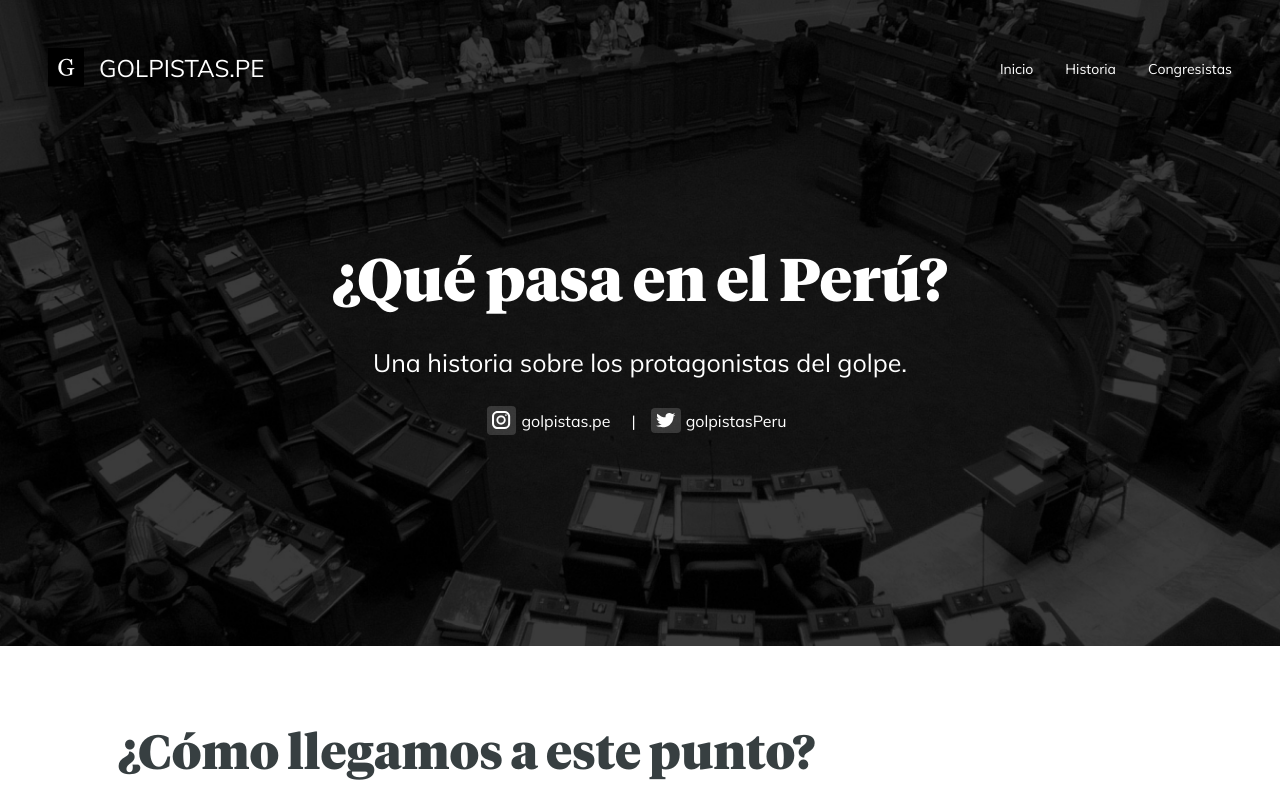
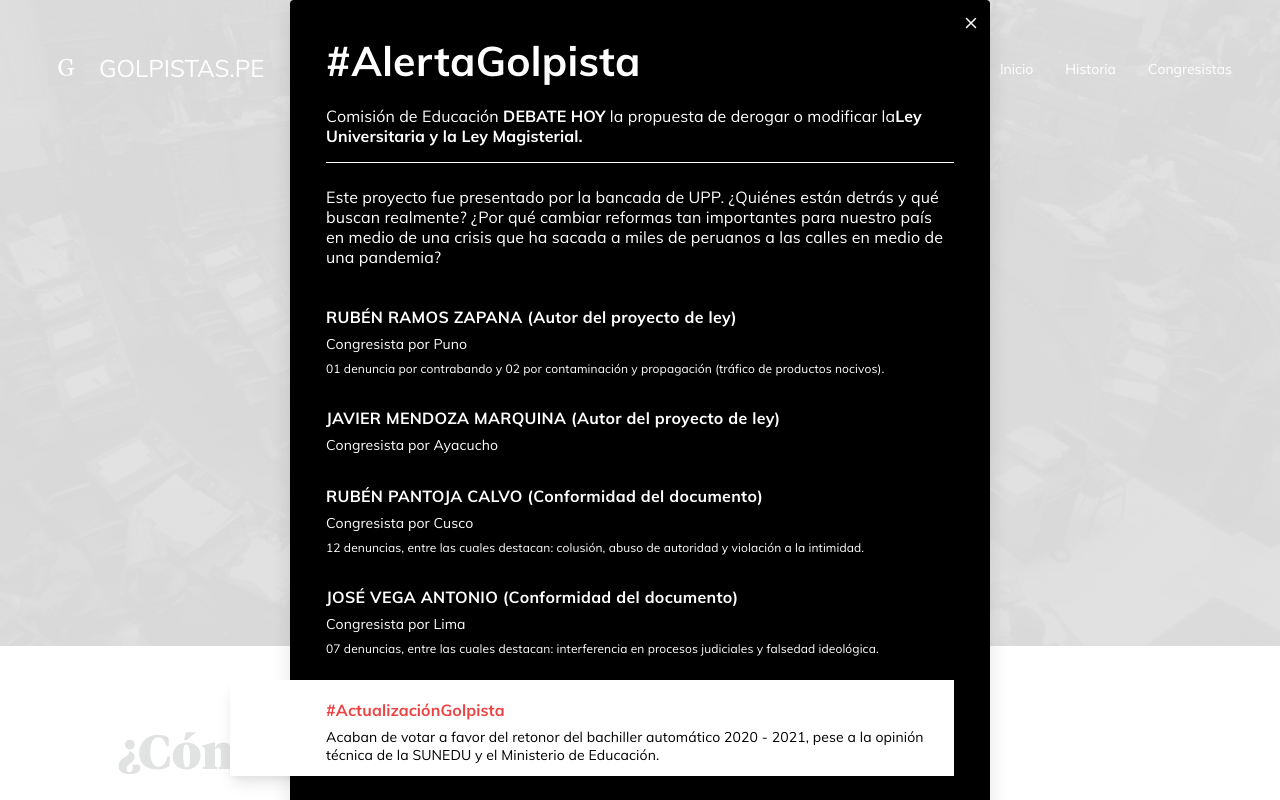
Before and after one commit to openpolitica/golpistas.pe, a Next.js app: page / in a window 1280 px wide. Shown: the top 800 px of the page. Built offline with nearby package versions, Linux system fonts and the light colour scheme; no server answers.

Commit message:
Add modal content

```diff
--- a/components/HomeModal.js
+++ b/components/HomeModal.js
@@ -1,5 +1,27 @@
 import React from "react";
 import Modal from "./Modal";
+import styles from "../styles/HomeModal.module.css";
+
+const title = (
+  <>
+    <h2 className={styles.title}>#AlertaGolpista</h2>
+    <p className={styles.paragraph}>
+      Comisión de Educación <b>DEBATE HOY</b> la propuesta de derogar o
+      modificar la
+      <b>Ley Universitaria y la Ley Magisterial.</b>
+    </p>
+  </>
+);
+
+function FieldCongress({ name, region, denuncia }) {
+  return (
+    <div className={styles.field}>
+      <h4 className={styles.name}>{name}</h4>
+      <div className={styles.region}>{region}</div>
+      {denuncia && <p className={styles.denuncia}>{denuncia}</p>}
+    </div>
+  );
+}
 
 function HomeModal() {
   const [isOpen, setIsOpen] = React.useState(true);
@@ -7,11 +29,51 @@ function HomeModal() {
   return (
     <Modal
       onRequestClose={() => setIsOpen(false)}
-      title="Super Title"
+      title={title}
       isOpen={isOpen}
       className="main-modal"
+      overlayClassName="white"
     >
-      <p>A la espera del texto</p>
+      <p className={styles.content}>
+        Este proyecto fue presentado por la bancada de UPP. ¿Quiénes están
+        detrás y qué buscan realmente? ¿Por qué cambiar reformas tan importantes
+        para nuestro país en medio de una crisis que ha sacada a miles de
+        peruanos a las calles en medio de una pandemia?
+      </p>
+
+      <FieldCongress
+        name="RUBÉN RAMOS ZAPANA (Autor del proyecto de ley)"
+        region="Congresista por Puno"
+        denuncia="01 denuncia por contrabando y 02 por contaminación y propagación (tráfico de productos nocivos)."
+      />
+
+      <FieldCongress
+        name="JAVIER MENDOZA MARQUINA (Autor del proyecto de ley)"
+        region="Congresista por Ayacucho"
+      />
+
+      <FieldCongress
+        name="RUBÉN PANTOJA CALVO (Conformidad del documento)"
+        region="Congresista por Cusco"
+        denuncia="12 denuncias, entre las cuales destacan: colusión, abuso de autoridad y violación a la intimidad."
+      />
+
+      <FieldCongress
+        name="JOSÉ VEGA ANTONIO (Conformidad del documento)"
+        region="Congresista por Lima"
+        denuncia="07 denuncias, entre las cuales destacan: interferencia en procesos judiciales y falsedad ideológica."
+      />
+
+      <div className={styles.update}>
+        <h3 className={styles.updateTitle}>#ActualizaciónGolpista</h3>
+        <div className={styles.updateContent}>
+          Acaban de votar a favor del retonor del bachiller automático 2020 -
+          2021, pese a la opinión técnica de la SUNEDU y el Ministerio de
+          Educación.
+        </div>
+      </div>
+
+      <footer className={styles.footer}>#TodosLosDíasHastaQueCaigan</footer>
     </Modal>
   );
 }
--- a/components/Modal.js
+++ b/components/Modal.js
@@ -7,6 +7,7 @@ const Modal = ({
   body,
   className = "",
   children,
+  overlayClassName,
   ...restProps
 }) => (
   <ReactModal
@@ -14,19 +15,21 @@ const Modal = ({
     onRequestClose={onRequestClose}
     className={`modal ${className}`}
     ariaHideApp={false}
-    overlayClassName="react-modal-overlay"
+    overlayClassName={`react-modal-overlay ${overlayClassName}`}
   >
     <div className="modal-top-section">
-      {title && <h2 className="modal__title">{title}</h2>}
+      {typeof title === "string" ? (
+        <h2 className="modal__title">{title}</h2>
+      ) : (
+        title
+      )}
       <span
         className="modal-close"
         onClick={onRequestClose}
         data-testid="modal-close-button"
       />
     </div>
-    <div className="modal-content">
-      {children}
-    </div>
+    <div className="modal-content">{children}</div>
   </ReactModal>
 );
 
--- a/pages/index.js
+++ b/pages/index.js
@@ -1,90 +1,94 @@
-import { useEffect, useState } from 'react'
-import Head from 'next/head'
-import styles from '../styles/Home.module.css'
-import History from '../components/History'
-import Banner from '../components/Banner'
-import Votes from '../components/Votes'
-import Timeline from '../icons/Timeline'
-import Header from '../components/Header'
-import Congresistas from '../components/Congresistas'
-import ModalCongresista from '../components/ModalCongresista'
-import Footer from '../components/Footer'
-import { makeSlug, onlyUnique } from '../utils/functions'
-import Parties from '../components/Parties'
+import { useEffect, useState } from "react";
+import Head from "next/head";
+import styles from "../styles/Home.module.css";
+import History from "../components/History";
+import Banner from "../components/Banner";
+import Votes from "../components/Votes";
+import Timeline from "../icons/Timeline";
+import Header from "../components/Header";
+import Congresistas from "../components/Congresistas";
+import ModalCongresista from "../components/ModalCongresista";
+import HomeModal from "../components/HomeModal";
+import Footer from "../components/Footer";
+import { makeSlug, onlyUnique } from "../utils/functions";
+import Parties from "../components/Parties";
 
-export default function Home () {
-  const [isOpen, setIsOpen] = useState(false)
-  const [currentCongresista, setCurrentCongresista] = useState(null)
-  const [congresistas, setCongresistas] = useState([])
-  const [filteredCongresistas, setFilteredCongresistas] = useState([])
-  const [parties, setParties] = useState([])
+export default function Home() {
+  const [isOpen, setIsOpen] = useState(false);
+  const [currentCongresista, setCurrentCongresista] = useState(null);
+  const [congresistas, setCongresistas] = useState([]);
+  const [filteredCongresistas, setFilteredCongresistas] = useState([]);
+  const [parties, setParties] = useState([]);
 
   useEffect(() => {
-    async function getCongresistas () {
+    async function getCongresistas() {
       const response = await fetch(
-        'https://api-golpistas-pe.herokuapp.com/api/golpistas'
-      )
-      const data = await response.json()
+        "https://api-golpistas-pe.herokuapp.com/api/golpistas"
+      );
+      const data = await response.json();
 
-      const filtered = data
-        .filter((congresista) => congresista.votos.votoVacancia === 1)
+      const filtered = data.filter(
+        (congresista) => congresista.votos.votoVacancia === 1
+      );
 
       // FIltering
-      let parsedParties = []
+      let parsedParties = [];
       filtered.forEach((congresista) => {
-        let slug = makeSlug(congresista.partidoPolitico.nombre)
-        let party = congresista.partidoPolitico
-        party['slug'] = slug
-        party['img'] = '/partidos/' + slug + '.png'
-        if (!parsedParties.some(entry => entry.slug === slug)) {
-          parsedParties.push(party)
+        let slug = makeSlug(congresista.partidoPolitico.nombre);
+        let party = congresista.partidoPolitico;
+        party["slug"] = slug;
+        party["img"] = "/partidos/" + slug + ".png";
+        if (!parsedParties.some((entry) => entry.slug === slug)) {
+          parsedParties.push(party);
         }
-      })
+      });
 
-      setCongresistas(filtered)
-      setFilteredCongresistas(filtered)
-      setParties(parsedParties)
+      setCongresistas(filtered);
+      setFilteredCongresistas(filtered);
+      setParties(parsedParties);
     }
 
-    getCongresistas()
-  }, [])
+    getCongresistas();
+  }, []);
 
   const openModal = (congresista) => {
-    setIsOpen(true)
-    setCurrentCongresista(congresista)
-  }
+    setIsOpen(true);
+    setCurrentCongresista(congresista);
+  };
 
   const filterParty = (party) => {
-    if (parties.some((partyEl) => {
-      return (partyEl.slug === party.slug) && party.isActive
-    })) {
-      party.isActive = false
-      setFilteredCongresistas(congresistas)
-      return
+    if (
+      parties.some((partyEl) => {
+        return partyEl.slug === party.slug && party.isActive;
+      })
+    ) {
+      party.isActive = false;
+      setFilteredCongresistas(congresistas);
+      return;
     }
-    parties.forEach(party => party.isActive = false)
-    party.isActive = true
+    parties.forEach((party) => (party.isActive = false));
+    party.isActive = true;
     let filtered = congresistas.filter((congresista) => {
-      return makeSlug(congresista.partidoPolitico.nombre) === party.slug
-    })
+      return makeSlug(congresista.partidoPolitico.nombre) === party.slug;
+    });
 
-    setFilteredCongresistas(filtered)
-  }
+    setFilteredCongresistas(filtered);
+  };
 
   return (
     <div className={styles.container}>
       <Head>
         <title>golpistas.pe</title>
-        <link rel="icon" href="/favicon.ico"/>
-        <meta name="title" content="Golpistas"/>
+        <link rel="icon" href="/favicon.ico" />
+        <meta name="title" content="Golpistas" />
         <meta
           name="description"
           content="Una web con información acerca de las denuncias de los congresistas que no debemos olvidar."
         />
-        <meta name="viewport" content="width=device-width,initial-scale=1"/>
-        <meta property="og:type" content="website"/>
-        <meta property="og:url" content="https://golpistas.pe/"/>
-        <meta property="og:title" content="Golpistas"/>
+        <meta name="viewport" content="width=device-width,initial-scale=1" />
+        <meta property="og:type" content="website" />
+        <meta property="og:url" content="https://golpistas.pe/" />
+        <meta property="og:title" content="Golpistas" />
         <meta
           property="og:description"
           content="Una web con información acerca de las denuncias de los congresistas que no debemos olvidar."
@@ -93,9 +97,9 @@ export default function Home () {
           property="og:image"
           content="https://golpistas.pe/open-graph-logo.png"
         />
-        <meta property="twitter:card" content="summary_large_image"/>
-        <meta property="twitter:url" content="https://golpistas.pe/"/>
-        <meta property="twitter:title" content="Golpistas"/>
+        <meta property="twitter:card" content="summary_large_image" />
+        <meta property="twitter:url" content="https://golpistas.pe/" />
+        <meta property="twitter:title" content="Golpistas" />
         <meta
           property="twitter:description"
           content="Una web con información acerca de las denuncias de los congresistas que no debemos olvidar."
@@ -106,22 +110,23 @@ export default function Home () {
         />
       </Head>
 
-      <Header/>
-      <History/>
+      <Header />
+      <History />
       <div className={styles.timelineContainer}>
-        <Timeline/>
+        <Timeline />
       </div>
-      <Banner/>
-      <Votes/>
-      <Parties parties={parties} filterParty={filterParty}/>
-      <Congresistas congresistas={filteredCongresistas} openModal={openModal}/>
-      <Footer/>
+      <Banner />
+      <Votes />
+      <Parties parties={parties} filterParty={filterParty} />
+      <Congresistas congresistas={filteredCongresistas} openModal={openModal} />
+      <Footer />
       {isOpen && (
         <ModalCongresista
           currentCongresista={currentCongresista}
           setIsOpen={setIsOpen}
         />
       )}
+      <HomeModal />
     </div>
-  )
+  );
 }
--- /dev/null
+++ b/styles/HomeModal.module.css
@@ -0,0 +1,63 @@
+.title {
+  font-weight: 800;
+  font-size: 41px;
+  letter-spacing: 0.3px;
+  margin: 12px 0 20px;
+}
+
+.paragraph {
+  padding-bottom: 16px;
+  border-bottom: 1px solid #fff;
+  margin-bottom: 24px;
+}
+
+.content {
+  margin-bottom: 40px;
+}
+
+.field {
+  margin-top: 2em;
+}
+
+.name {
+  margin: 0;
+  margin-bottom: 4px;
+  letter-spacing: 0.3px;
+  font-weight: 900;
+  font-size: 16px;
+}
+
+.region {
+  margin: 8px 0;
+  font-size: 14px;
+}
+
+.denuncia {
+  font-size: 12px;
+  margin-top: 0;
+}
+
+.footer {
+  margin-top: 4em;
+  text-align: right;
+}
+
+.update {
+  margin-top: 1.5em;
+  background-color: #fff;
+  margin-left: -6em;
+  color: #000;
+  padding: 12px;
+  padding-left: 6em;
+  box-shadow: 0 10px 15px -3px rgba(0,0,0,.1),0 4px 6px -2px rgba(0,0,0,.05)!important;
+}
+
+.updateTitle {
+  color: #EF4242;
+  font-size: 16px;
+  margin: 8px 0;
+}
+
+.updateContent {
+  font-size: 14px;
+}
--- a/styles/Modal.css
+++ b/styles/Modal.css
@@ -9,6 +9,10 @@
   right: 0;
   top: 0;
   z-index: 20;
+}
+
+.react-modal-overlay.white {
+  background-color: rgb(255 255 255 / 85%);
 }
 
 .modal {
@@ -25,6 +29,9 @@
   max-width: 700px;
   padding: 23px 36px 35px;
   border-radius: 4px;
+  background-color: #000;
+  color: #fff;
+  letter-spacing: 0.1px
 }
 
 .modal .modal-close {
```
Also changed, not shown: public/assets/close.svg.
